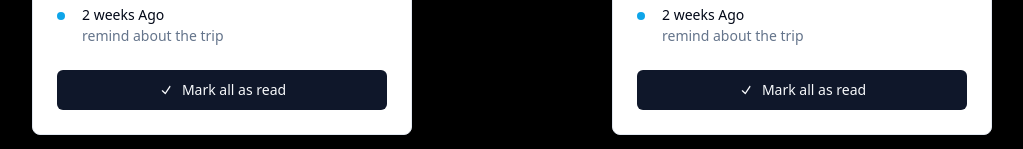
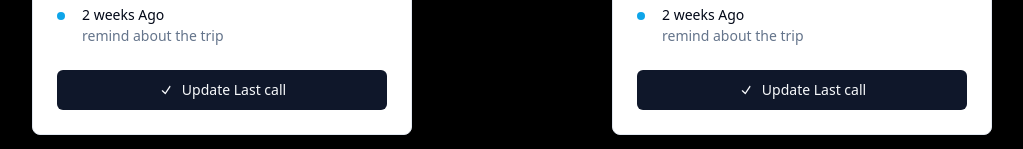
Before and after one commit to iamanilantony/Catchup-2, a Next.js app: page /home in a window 1280 px wide. Shown: the part 429-578 px from the top of the page, without its empty margins (128-1151 px from the left). Built offline with nearby package versions, Linux system fonts and the light colour scheme; no server answers.

Commit message:
chore: profile card change

```diff
--- a/components/cards/ProfileCard.tsx
+++ b/components/cards/ProfileCard.tsx
@@ -86,7 +86,7 @@ export function ProfileCard({ className, ...props }: CardProps & ProfileProps) {
               ></path>
             </svg>
           </span>
-          Mark all as read
+          Update Last call
         </Button>
       </CardFooter>
     </Card>
```
